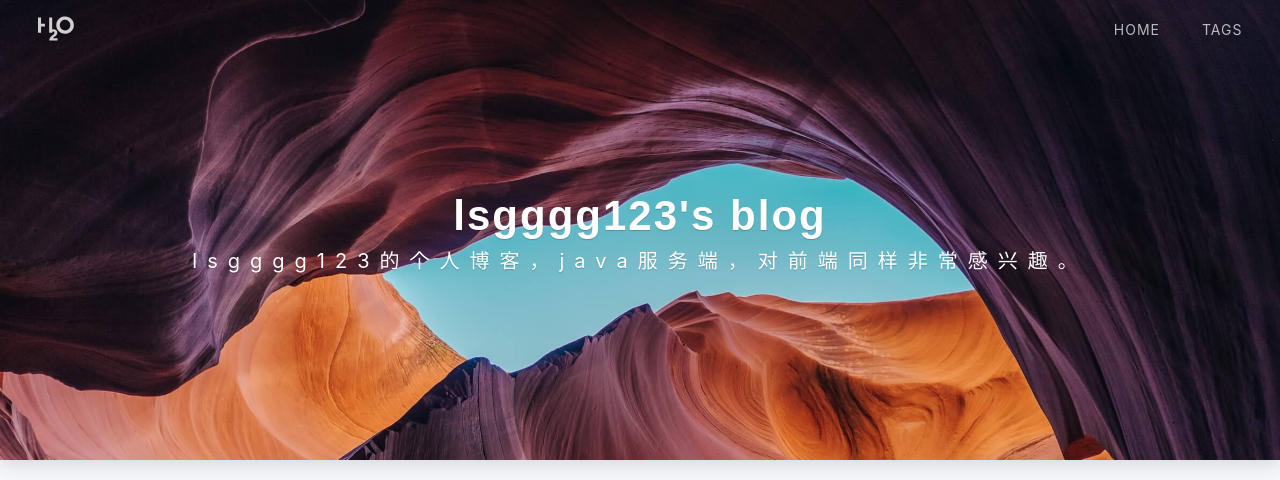
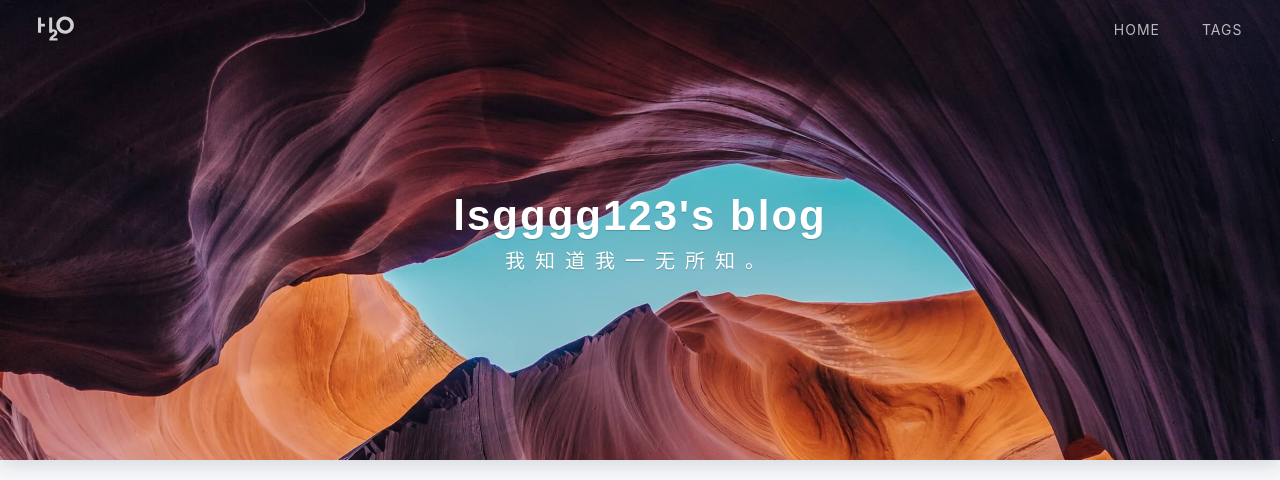
Before and after one commit to lsgggg123/lsgggg123.github.io, a Jekyll site: the page built from index.html, in a window 1280 px wide and 1116 px high. Shown: the top 480 px of the window. Built offline with Jekyll 4.4.1, drawn with Linux system fonts in a browser that asks for light colours; nearby versions of some CDN libraries; the list of posts is cut into pages by our own code; a style sheet for code colours, icons or effects is not loaded; grey boxes are pictures that could not be loaded.

Commit message:
feat: custom

```diff
--- a/_config.yml
+++ b/_config.yml
@@ -19,7 +19,7 @@ footer:
 # Author 配置博主信息
 author: 'lsgggg123'
 nickname: 'ls'
-bio: '服务端开发者，'
+bio: '服务端开发者'
 avatar: '/assets/img/profile.jpg'
 
 # Search
--- a/index.html
+++ b/index.html
@@ -1,7 +1,7 @@
 ---
 layout: default
 home-title: lsgggg123's blog
-description: lsgggg123的个人博客，java服务端，对前端同样非常感兴趣。
+description: 我知道我一无所知。
 header-img: assets/img/hero.jpg
 ---
 
```
Also changed, not shown: README.md.
